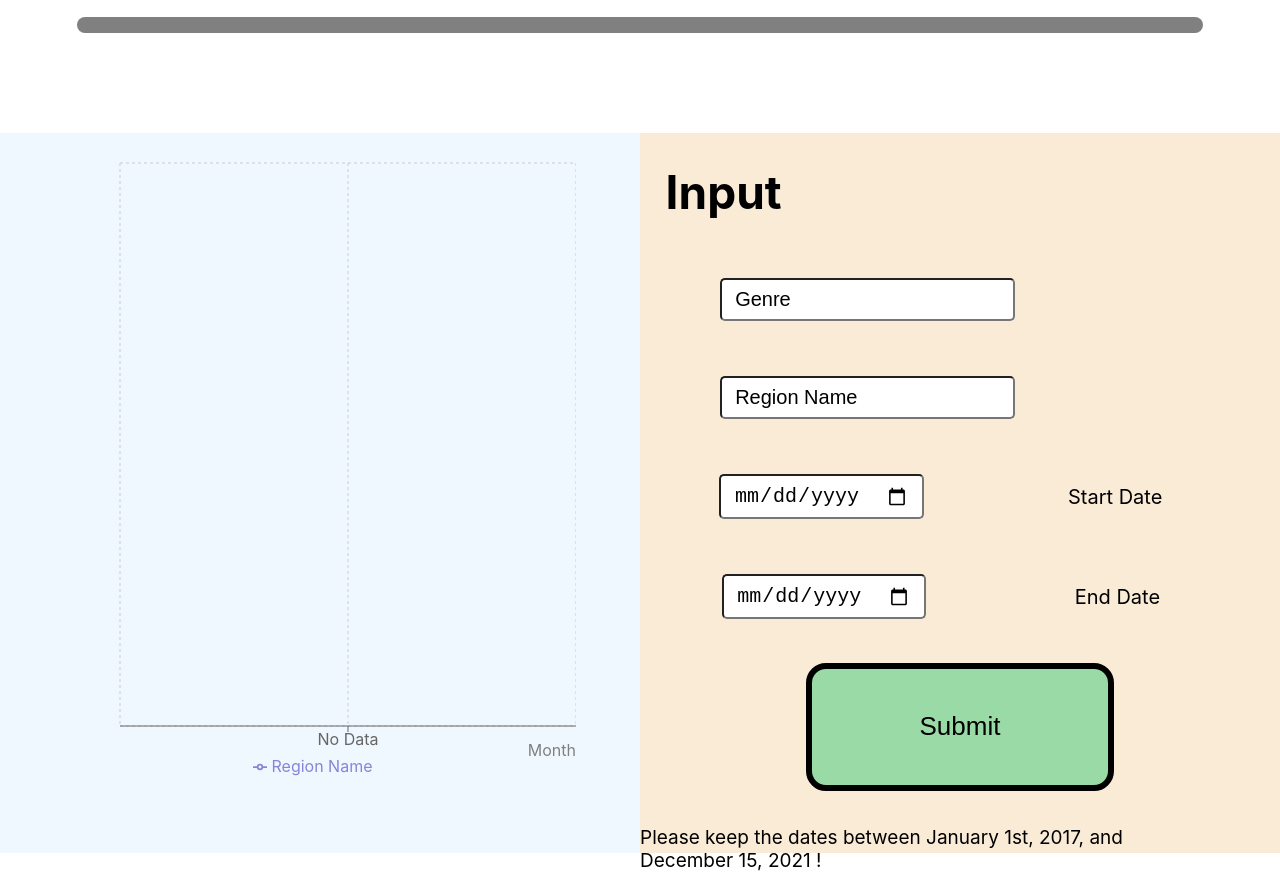
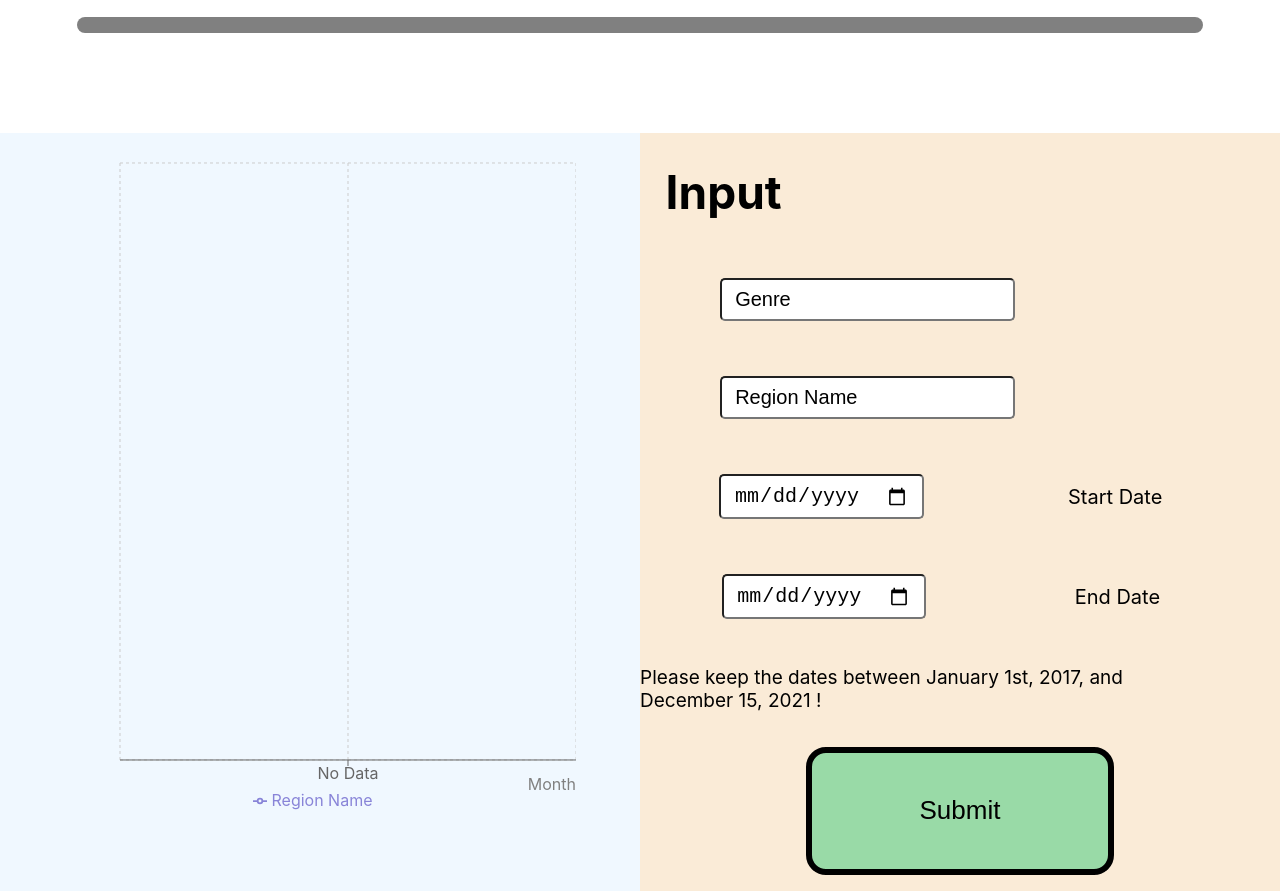
Before and after one commit to MiniMinstrel/Aura, a React (Create React App) app: page /Queries/RegionsRadio in a window 1280 px wide. Shown: the part 400-1291 px from the top of the page. Built offline with nearby package versions, Linux system fonts and the light colour scheme.

Commit message:
minor styling fixes

```diff
--- a/src/App.css
+++ b/src/App.css
@@ -183,7 +183,7 @@
 .query-page{
   display: flex;
   flex-direction: row;
-  max-height: 90vh;
+  max-height: 100vh;
 }
 
 .query-page h1{
--- a/src/RegionsRadio.js
+++ b/src/RegionsRadio.js
@@ -108,14 +108,15 @@ const RegionsRadio = () => {
                   End Date
                 </p>
               </div>
+              <p className='timeRestraint'>
+                Please keep the dates between January 1st, 2017, and December 15, 2021 !
+              </p>
               <div className='input-area-split'>
                 <form onSubmit={handleSubmit}>
                   <button type="submit">Submit</button>
                 </form>
               </div>
-              <p className='timeRestraint'>
-                Please keep the dates between January 1st, 2017, and December 15, 2021 !
-              </p>
+
 
               </div>
         </div>
```
